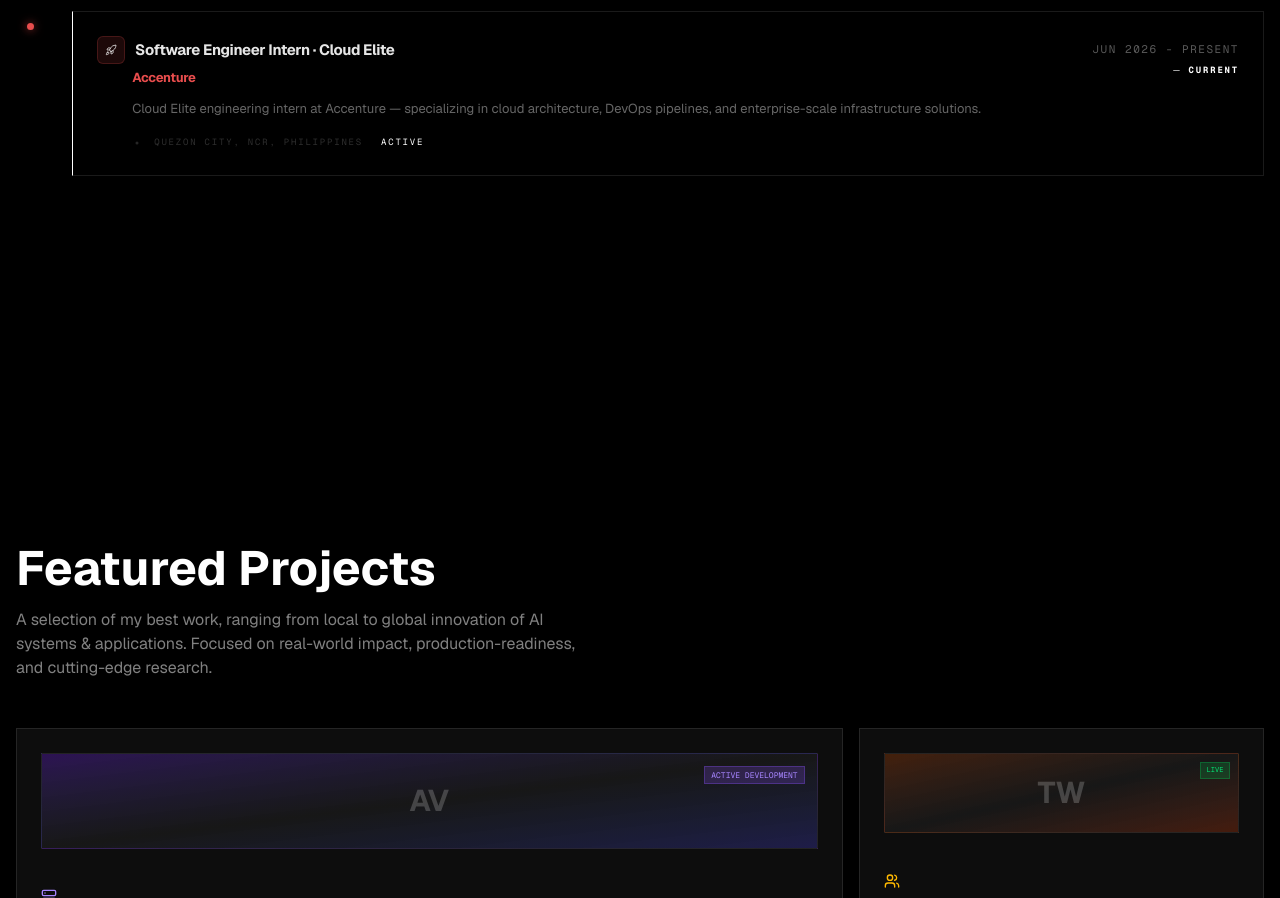
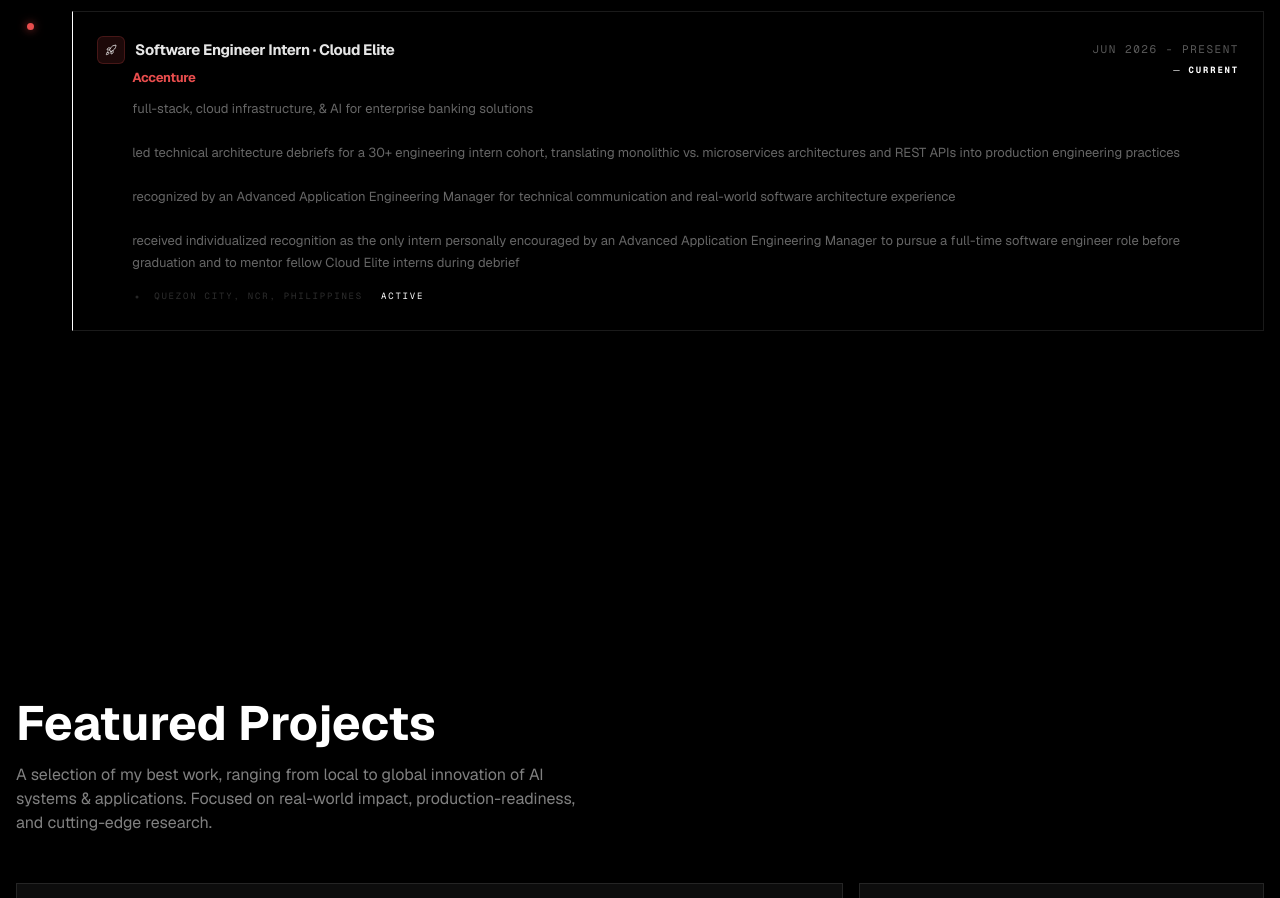
Before and after one commit to donyelqt/donielearys, a Next.js app: page / in a window 1280 px wide. Shown: the part 5688-6586 px from the top of the page. Built offline with nearby package versions, Linux system fonts and the light colour scheme.

Commit message:
fix(Experience): enhance description for clarity and detail on role and achievements

```diff
--- a/src/components/sections/Experience.tsx
+++ b/src/components/sections/Experience.tsx
@@ -157,12 +157,11 @@ const experiences: ExperienceEntry[] = [
     date: "Jun 2026 - Present",
     periodLabel: "2026",
     isCurrent: true,
-    description: "Cloud Elite engineering intern at Accenture — specializing in cloud architecture, DevOps pipelines, and enterprise-scale infrastructure solutions.",
+    description: "full-stack, cloud infrastructure, & AI for enterprise banking solutions\n\nled technical architecture debriefs for a 30+ engineering intern cohort, translating monolithic vs. microservices architectures and REST APIs into production engineering practices\n\nrecognized by an Advanced Application Engineering Manager for technical communication and real-world software architecture experience\n\nreceived individualized recognition as the only intern personally encouraged by an Advanced Application Engineering Manager to pursue a full-time software engineer role before graduation and to mentor fellow Cloud Elite interns during debrief",
     icon: <RocketIcon />,
     color: "#E84D4D",
   },
 ]
-
 const startYear = (date: string) => {
   const m = date.match(/(\w{3,9})[\s-]+(\d{4})/)
   return m ? parseInt(m[2]) : 9999
```
